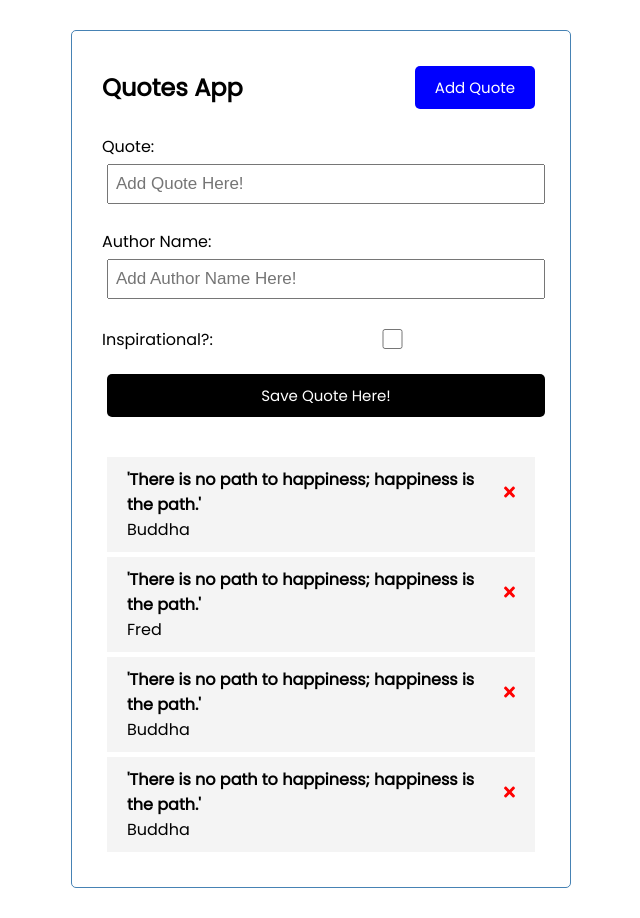
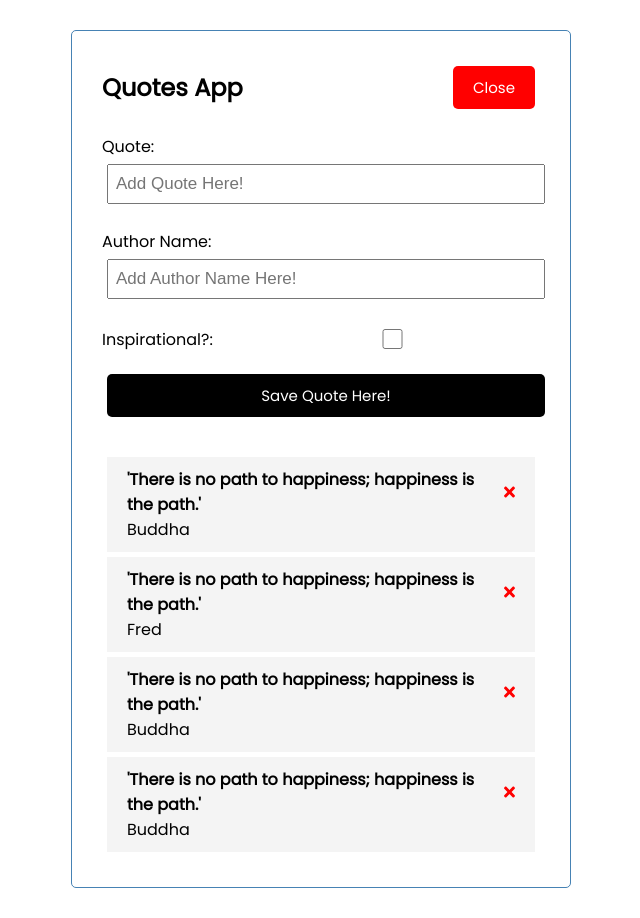
Before and after one commit to PapaFreddie/Quotes-Form, an Angular app: page / in a window 1280 px wide. Both pictures are taken after a click on the button "Add Quote". Shown: the whole page, without its empty margins (319-959 px from the left). Built offline with nearby package versions, Linux system fonts and the light colour scheme; data requests are answered from the project's data file.

Commit message:
updated toggle on showAddQuote

```diff
--- a/src/app/components/add-quote/add-quote.component.html
+++ b/src/app/components/add-quote/add-quote.component.html
@@ -1,4 +1,4 @@
-<form (ngSubmit) = "onSubmit()"class="add-form">
+<form (ngSubmit) = "onSubmit()"class="add-form" *ngIf = "showAddQuote">
     <div class="form-control">
         <label for="text">Quote:</label>
         <input type="text" name="text"  [(ngModel)] = "text"  id="text" placeholder="Add Quote Here!">
--- a/src/app/components/add-quote/add-quote.component.ts
+++ b/src/app/components/add-quote/add-quote.component.ts
@@ -1,5 +1,7 @@
 import { Component, OnInit, Output, EventEmitter} from '@angular/core';
 import { Quote } from '../../Quote';
+import { UiService } from 'src/app/services/ui.service';
+import { Subscription } from 'rxjs';
 
 @Component({
   selector: 'app-add-quote',
@@ -11,8 +13,13 @@ export class AddQuoteComponent implements OnInit {
   author!: string;
   inspirational: boolean = false;
   @Output() onAddQuote: EventEmitter<Quote> = new EventEmitter();
+  showAddQuote!: boolean;
+  subscription: Subscription;
 
-  constructor() { }
+  constructor(private uiService: UiService) {
+    this.subscription = this.uiService.onToggle().subscribe(value => this.showAddQuote = value)
+
+  }
 
   ngOnInit(): void {
   }
--- a/src/app/components/header/header.component.html
+++ b/src/app/components/header/header.component.html
@@ -1,4 +1,4 @@
 <header>
     <h2>{{title}}</h2>
-    <app-button color = "blue" text = "Add Quote" (btnClick) = "toggleAddQuote()"></app-button>
+    <app-button color = "{{showAddQuote ? 'red' : 'blue' }}" text = "{{showAddQuote ? 'Close' : 'Add Quote' }}" (btnClick) = "toggleAddQuote()"></app-button>
 </header>
--- a/src/app/components/header/header.component.ts
+++ b/src/app/components/header/header.component.ts
@@ -1,4 +1,6 @@
 import { Component, OnInit } from '@angular/core';
+import { UiService } from 'src/app/services/ui.service';
+import { Subscription } from 'rxjs';
 
 @Component({
   selector: 'app-header',
@@ -7,14 +9,18 @@ import { Component, OnInit } from '@angular/core';
 })
 export class HeaderComponent implements OnInit {
   title: string= 'Quotes App';
+  showAddQuote: boolean = false;
+  subscription!: Subscription;
 
 
-  constructor() { }
+  constructor(private uiService: UiService) {
+    this.subscription = this.uiService.onToggle().subscribe(value => this.showAddQuote = value)
+   }
 
   ngOnInit(): void {
   }
   toggleAddQuote(){
-    console.log('toggle');
-  }
+    this.uiService.toggleAddQuote();
+    }
 
 }
--- a/src/app/services/ui.service.ts
+++ b/src/app/services/ui.service.ts
@@ -13,4 +13,7 @@ export class UiService {
     this.showAddQuote = !this.showAddQuote;
     this.subject.next(this.showAddQuote);
   }
+  onToggle(): Observable<any> {
+    return this.subject.asObservable();
+  }
 }
```
